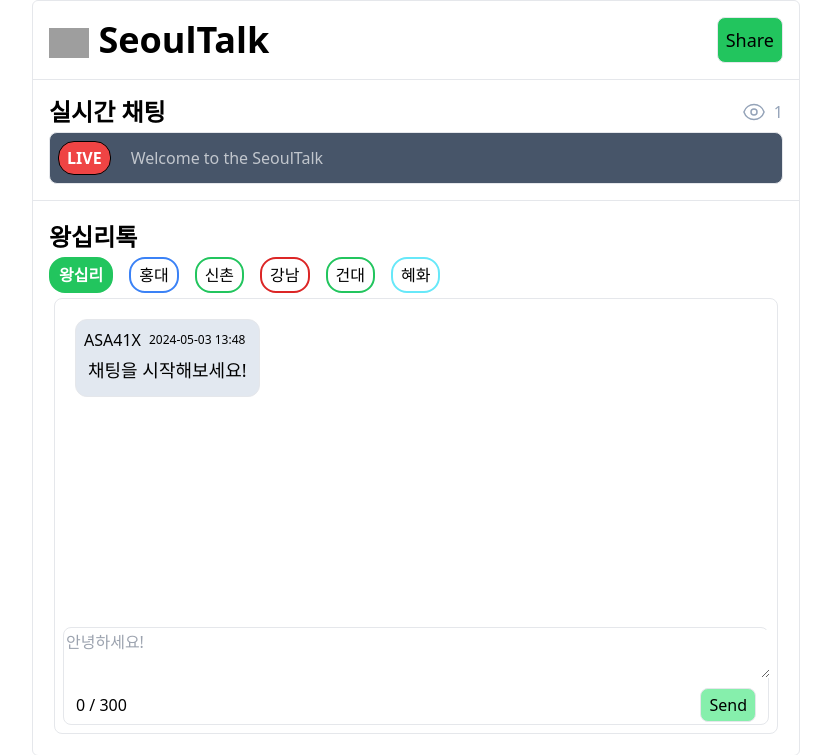
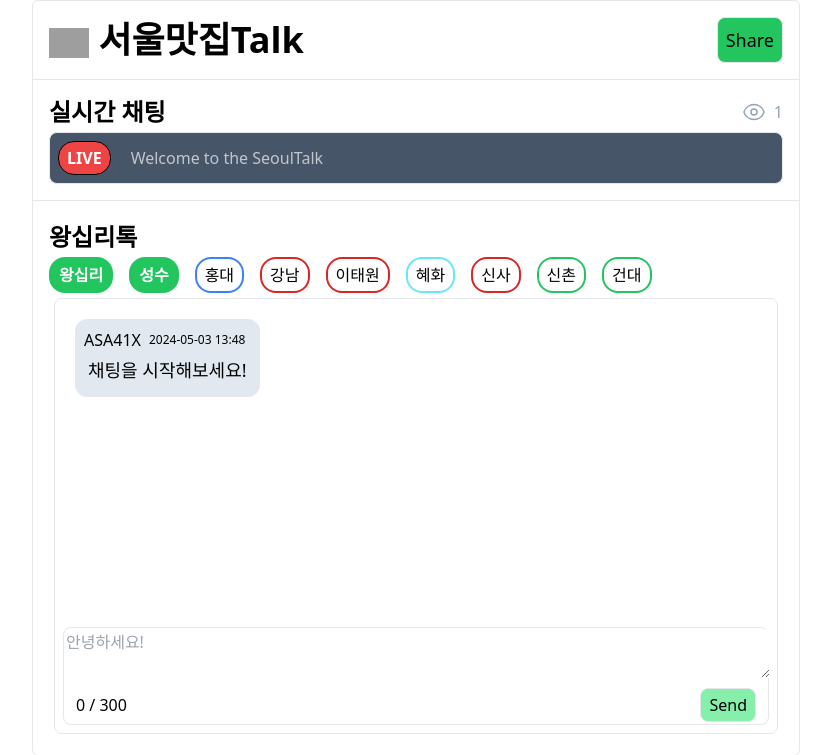
Before and after one commit to dnjdsxor21/local-talk, a FastAPI app: page / in a window 1280 px wide. Shown: the top 755 px of the page, without its empty margins (224-1055 px from the left). Run offline with FastAPI, Linux system fonts and the light colour scheme; data that the repository does not hold is empty; parts of the project's set-up code (start-up, migrations or seed data) failed here and were passed over; grey boxes are pictures that could not be loaded.

Commit message:
add: more data

```diff
--- a/static/db/location.json
+++ b/static/db/location.json
@@ -4,5 +4,8 @@
     "Sinchon",
     "Gangnam",
     "Kundae",
-    "Hyehwa"
+    "Hyehwa",
+    "Seongsu",
+    "Itaewon",
+    "Sinsa",
 ]
--- a/static/js/custom.js
+++ b/static/js/custom.js
@@ -116,7 +116,7 @@ sendButton.addEventListener('click', async function(e) {
 
 textarea.addEventListener('input', () => {
     const charCount = textarea.value.length;
-    charCountElement.textContent = `${charCount} / 100`;
+    charCountElement.textContent = `${charCount} / 50`;
 });
 
 
@@ -161,7 +161,7 @@ async function fetchData(q, resetFlag=true) {
     if (resetFlag===true){
         textarea.value = "";
         const charCount = textarea.value.length;
-        charCountElement.textContent = `${charCount} / 100`;
+        charCountElement.textContent = `${charCount} / 50`;
         chats.scrollTop = chats.scrollHeight;
     }
     return ""
--- a/templates/index.html
+++ b/templates/index.html
@@ -20,7 +20,7 @@
                     <div class="text-4xl font-bold">
                         <a href="/">
                             <img src="{{ url_for('static', path='/img/chat-svgrepo-com.svg') }}" alt=LOGO class="max-w-10 inline"/>
-                            <span>SeoulTalk</span>
+                            <span>서울맛집Talk</span>
                         </a>
                     </div>
                     <button id="share-btn" class="text-lg p-2 border rounded-lg bg-green-500" type="button">
@@ -70,26 +70,39 @@
                         class="subway subway-green subway-green-active text-md font-bold border-2 rounded-2xl py-1 px-2 text-center">
                         왕십리
                     </button>
+                    <button name="Seoungsu" type="button"
+                        class="subway subway-green subway-green-active text-md font-bold border-2 rounded-2xl py-1 px-2 text-center">
+                        성수
+                    </button>
                     <button name="Hongdae" type="button"
                         class="subway subway-blue  text-md border-2 rounded-2xl py-1 px-2 text-center">
                         홍대
+                    </button>
+                    <button name="Gangnam" type="button"
+                        class="subway subway-red  text-md border-2 rounded-2xl py-1 px-2 text-center">
+                        강남
+                    </button>
+                    <button name="Itaewon" type="button"
+                        class="subway subway-red  text-md border-2 rounded-2xl py-1 px-2 text-center">
+                        이태원
+                    </button>
+                    <button name="Hyehwa" type="button"
+                        class="subway subway-cyan  text-md border-2 rounded-2xl py-1 px-2 text-center">
+                        혜화
+                    </button>
+                    <button name="Sinsa" type="button"
+                        class="subway subway-red  text-md border-2 rounded-2xl py-1 px-2 text-center">
+                        신사
                     </button>
                     <button    name="Sinchon" type="button"
                         class="subway subway-green  text-md border-2 rounded-2xl py-1 px-2 text-center">
                         신촌
                     </button>
-                    <button name="Gangnam" type="button"
-                        class="subway subway-red  text-md border-2 rounded-2xl py-1 px-2 text-center">
-                        강남
-                    </button>
                     <button name="Kundae" type="button"
                         class="subway subway-green text-md border-2 border-green-500 rounded-2xl py-1 px-2 text-center">
                         건대
                     </button>
-                    <button name="Hyehwa" type="button"
-                        class="subway subway-cyan  text-md border-2 rounded-2xl py-1 px-2 text-center">
-                        혜화
-                    </button>
+
                 </div>
                 <div id="chat-container" class="m-5 border rounded-lg">
                     <div id="chats" class="p-5 flex flex-col items-start gap-2 overflow-scroll h-80">
@@ -103,7 +116,7 @@
 
                     </div>
                     <div id="input-form" class="m-2 border rounded-lg">
-                        <textarea id="text-area" class="w-full m-0.5" maxlength="100" placeholder="안녕하세요!"></textarea>
+                        <textarea id="text-area" class="w-full m-0.5" minlelength="3" maxlength="50" placeholder="안녕하세요!"></textarea>
                         <div
                             class="flex justify-between items-center w-full px-3 my-0.5">
                             <div id="char-count">0 / 300</div>
```
Also changed, not shown: 1 other file.
